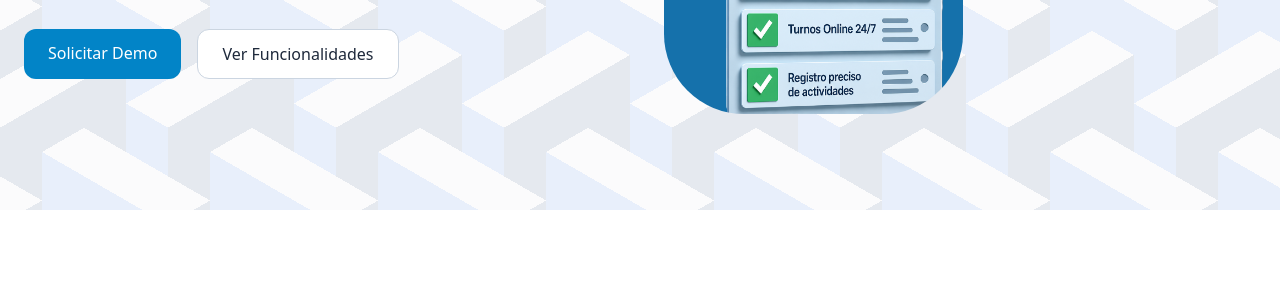
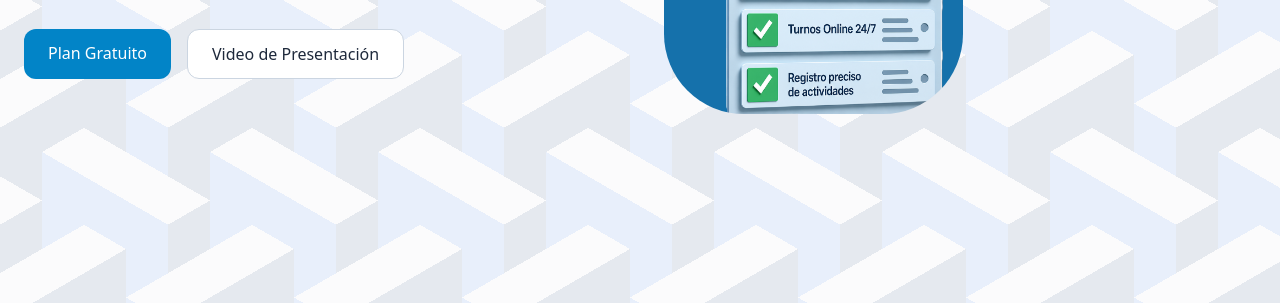
Before and after one commit to alexisrr11/TurneroDevxisDesing, a plain HTML site: page index.html in a window 1280 px wide. Shown: the part 430-733 px from the top of the page. Drawn offline with nearby package versions, Linux system fonts and the light colour scheme.

Commit message:
Cambio de video y agregamos precios

```diff
--- a/index.html
+++ b/index.html
@@ -49,7 +49,7 @@
     </header>
 
     <!-- HERO -->
-    <section id="inicio" class="pt-36 pb-24 bg-gray-50/70">
+    <section id="inicio" class="pt-36 pb-24 bg-gray-50/70 h-screen">
         <div class="max-w-7xl mx-auto px-6">
 
             <div class="grid lg:grid-cols-2 gap-12 items-center">
@@ -70,14 +70,14 @@
                     </p>
 
                     <div class="flex gap-4 mt-8">
-                        <a href="#contacto"
+                        <a href="#gratuito"
                             class="bg-sky-600 text-white px-6 py-3 rounded-xl hover:bg-sky-700 transition">
-                            Solicitar Demo
+                            Plan Gratuito
                         </a>
 
-                        <a href="#funcionalidades"
+                        <a href="#presentacion"
                             class="border border-slate-300 px-6 py-3 rounded-xl bg-white hover:bg-slate-100 transition">
-                            Ver Funcionalidades
+                            Video de Presentación
                         </a>
                     </div>
                 </div>
@@ -173,7 +173,7 @@
             <div class="grid md:grid-cols-3 gap-8">
 
                 <!-- PLAN GRATIS -->
-                <article class="bg-slate-50 rounded-3xl shadow-lg p-8 border border-slate-200 flex flex-col">
+                <article id="gratuito" class="bg-slate-50 rounded-3xl shadow-lg p-8 border border-slate-200 flex flex-col">
                     <span class="bg-sky-100 text-sky-700 px-3 py-1 rounded-full text-sm w-fit">
                         Prueba inicial
                     </span>
```
